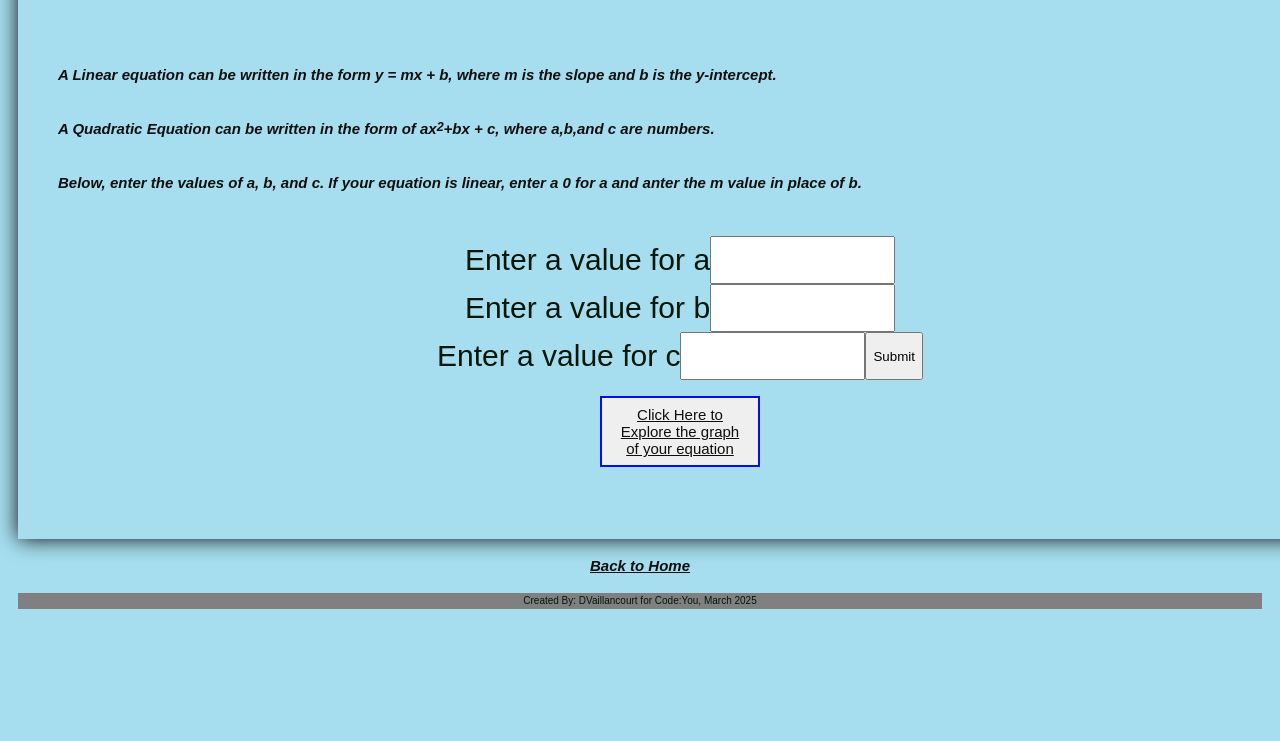
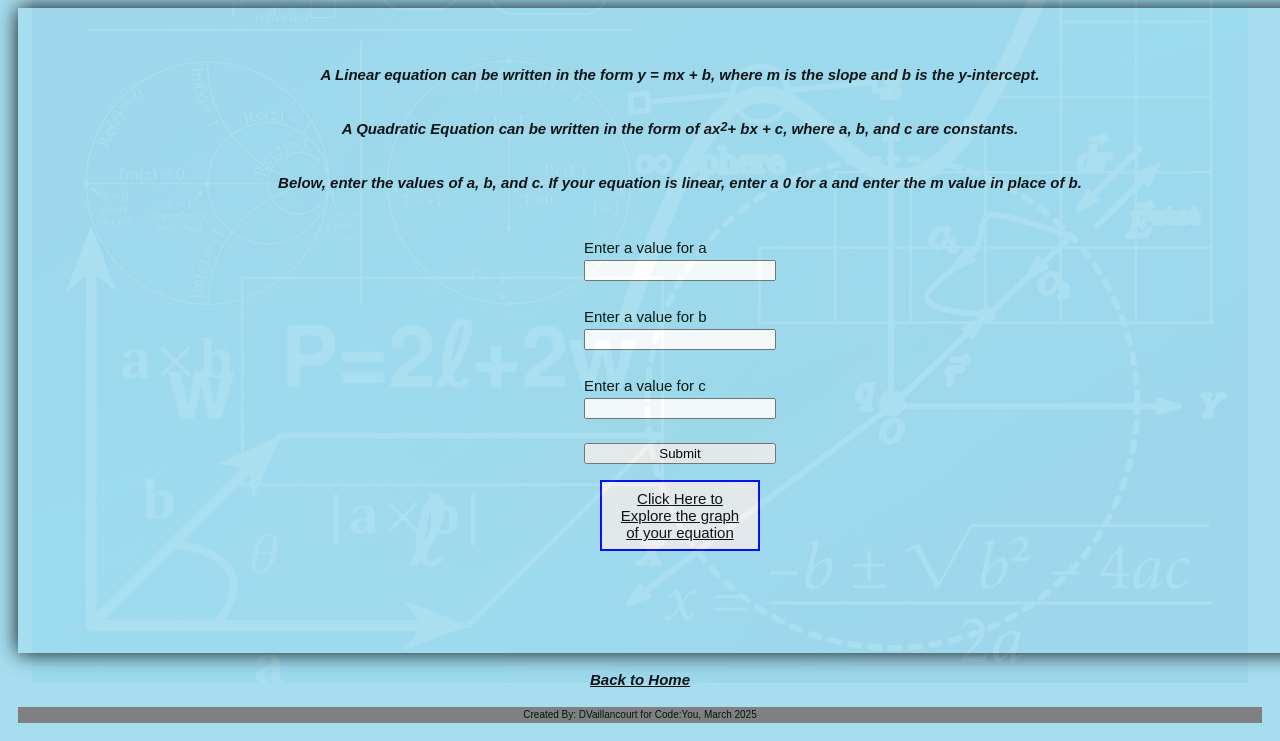
Before and after one commit to DianeVail/MathYourWay, a plain HTML site: page solvingequationtool.html in a window 1280 px wide. Shown: the part 117-858 px from the top of the page. Before the commit the page ends 800 px from the top, so only its background shows below. Drawn offline with Linux system fonts and the light colour scheme.

Commit message:
final changes in js and html files.  Cleaned up CSS

```diff
--- a/css/style.css
+++ b/css/style.css
@@ -9,6 +9,21 @@ body {
 	font-size: 20px;
 	line-height: 1.6;
 	background-color: rgb(166, 222, 240);
+}
+.background-img {
+	background-image : "./images/geometry-1044090_1280.jpg";
+	position: fixed;
+	top: 0;
+	left: 0;
+	width: 100%;
+	height: 100%;
+	background-repeat: no-repeat;
+	background-attachment: fixed;
+	background-size: cover;
+	opacity: 0.05;
+	z-index: auto;
+	pointer-events: none;
+
 }
 
 a, .link-btn {
@@ -40,9 +55,9 @@ a:hover {
 	flex-direction: column;
 	flex-wrap: wrap;
 	font-size: 15px;
-	justify-content: left;
+	justify-content: center;
 	padding: 2.5rem;
-	width: 100%;
+	width: 90%;
 }
 
 .input {
@@ -81,12 +96,23 @@ p, .fact-text {
 	width: fit-content;
 }
 
+.input-container {
+	display: flex;
+    flex-direction: column;
+	flex-wrap: wrap;
+	justify-content: center;
+	margin-inline: 25%;
+	padding: 1rem 1rem;
+	margin-top: 10px;
+	width: fit-content;
+}
+
 .photo-img {
 	display: flex;
 	flex-wrap: wrap;
 	justify-content:center;
-	margin: auto;
-	width: fit-content;
+	margin: ;
+	width:;
 }
 
 .footer {
@@ -104,6 +130,20 @@ p, .fact-text {
 		font-size: 40px;
 		line-height: 1.6;
 		background-color: rgb(166, 222, 240);
+	}
+	.background-img {
+		background-image : "./images/geometry-1044090_1280.jpg";
+		display:flex;
+		justify-content: center;
+		background-repeat: no-repeat;
+     	background-size: cover;
+		opacity: 0.05;
+		z-index: auto;
+		pointer-events: none;
+
+
+
+
 	}
 
 	a, link-btn {
@@ -135,8 +175,7 @@ p, .fact-text {
 		display: flex;
 		flex-direction: row;
 		flex-wrap: wrap;
-		font-size: 30px;
-		justify-content: left;
+		justify-content: center;
 		padding: 2.5rem;
 		width: 100%;
 	}
@@ -163,7 +202,7 @@ p, .fact-text {
 		display:flex;
 		margin: 1rem;
 		max-width: 10rem;
-		padding: ;
+
 	}
 
 	.btn-container {
--- a/geogebragraphing.html
+++ b/geogebragraphing.html
@@ -11,14 +11,19 @@
       </head>
       <body>
         <title>Geometry Sketching Tool</title>
-        <div class = "mathpages">Welcome to the Geogebra Graphing Calculator!</p>
+        <div class = "header">Welcome to the Geogebra Graphing Calculator!</div>
+        <div class="background-img"><img src="./images/geometry-1044090_1280.jpg" alt="Math Image"></div>
+
         <p>Enter an equation below to see the graph.<br>When you are finished you can save your work or just exit the app.</p>
-        <script src="https://www.geogebra.org/apps/deployggb.js"></script>
+        <div class = "mathpages">
+          <script src="https://www.geogebra.org/apps/deployggb.js"></script>
         <div id="ggb-element"></div>
+
+      </div>
+      <p><a href="./index.html">Back to Home</a></p>
 
 
 
-        <p><a href="./index.html">Back to Home</a></p>
         <div class = "footer">© 2025 GeoGebra®<br><a href ="https://www.geogebra.org/"> https://www.geogebra.org/</a></div>
     </body>
     <script src="./js/geogebragraphing.js"></script>
--- a/js/index.js
+++ b/js/index.js
@@ -4,7 +4,7 @@
 
 const mathFactElement = document.querySelector(".fact-text");
 
-async function getTrivia() {
+async function getRandom() {
     try {
         const res = await fetch("http://numbersapi.com/random/math?json");
         const data = await res.json()
@@ -15,4 +15,4 @@ async function getTrivia() {
     }
 }
 
-getTrivia();
+getRandom();
--- a/js/pythagoreanthm.js
+++ b/js/pythagoreanthm.js
@@ -10,9 +10,9 @@ const message = document.getElementById("message") //outputs a message
 
 let result = "";
 
-
 function checkValues() {  //Check to make sure input is valid
     let answer = " ";
+    let final = "Math.pow(a, 2) + Math.pow(b, 2) = Math.pow(c, 2)";
     let legA = 0;
     let legB = 0;
     let result = " ";
@@ -32,8 +32,8 @@ function checkValues() {  //Check to make sure input is valid
         message.innerText = result;  //Outputs a blank response if not a triple
 
         if (legA %1 === 0 && legB %1 === 0 && answer %1 === 0) {
-            result = "Congratulations!  You have found a Pythagorean Triple!!! A Pythagorean triple consists of three positive integers a, b, and c, such that a2 + b2 = c2.  A triangle whose side lengths are a Pythagorean triple is a right triangle and called a Pythagorean triangle.";
-            message.innerText = result;
+        result = "Congratulations!  You have found a Pythagorean Triple!!  A Pythagorean triple consists of three positive integers a, b, and c, such that a^2 + b^2 = c^2.  A triangle whose side lengths are a Pythagorean triple is a right triangle and called a Pythagorean triangle."
+        message.innerText = result;
     }
 }
 }
--- a/js/solvingequationtool.js
+++ b/js/solvingequationtool.js
@@ -26,7 +26,7 @@ function checkValues() {
     if (legA > 0){  //Checks for a positive leading coeff.
         let roots = (legB * legB)-(4 * legA * legC);  //Checks for imaginary roots
             if (roots < 0){
-            result = "The graph is a parabola that opens up, and the x-intercepts are imaginary";
+            result = "The graph is a parabola that opens up, and the x-intercepts are imaginary.  This means there are no real solutions to this equation and the graph does not cross the x-axis.";
             message.innerText = result;
 
             } else {  //Solves for x using the Quadriatic Formula
@@ -40,7 +40,7 @@ function checkValues() {
         } else if (legA < 0){//Checks for a negative leading coeff.
             let roots = (legB*legB) - (legA*legC*4);
                 if (roots < 0){
-                result = "The graph is a parabola that opens down, and the x-intercepts are imaginary";
+                result = "The graph is a parabola that opens down, and the x-intercepts are imaginary.  This means there are no real solutions to this equation and the graph does not cross the x-axis.";
                 message.innerText = result;
             } else { //Solves for x using the Quadriatic Formula
                 intercept1 = (-legB + Math.sqrt(roots)) / 2 * legA;
--- a/solvingequationtool.html
+++ b/solvingequationtool.html
@@ -8,13 +8,17 @@
         <link href="./css/style.css" rel="stylesheet" type="text/css" />
 
         <title>Solving Equation Tool</title>
-        <div class = "mathpages">
-            <div class = "header">Math Equation Solver</div>
+
+            <div class = "header">Properties of Equations</div>
+            <div class="background-img"><img src="./images/geometry-1044090_1280.jpg" alt="Math Image"></div>
+            <div class = "mathpages">
             <p>A Linear equation can be written in the form y = mx + b, where m is the slope and b is the y-intercept.</p>
-            <p>A Quadratic Equation can be written in the form of ax<sup>2</sup> +bx + c, where a,b,and c are numbers.</p>
-            <p>Below, enter the values of a, b, and c.  If your equation is linear, enter a 0 for a and anter the m value in place of b.</p>
+            <p>A Quadratic Equation can be written in the form of ax<sup>2</sup> + bx + c, where a, b, and c are constants.</p>
+            <p>Below, enter the values of a, b, and c.  If your equation is linear, enter a 0 for a and enter the m value in place of b.</p>
 
-            <div class = "btn-container">
+
+            <div class = "input-container">
+
                 <label for="side-a">Enter a value for a</label>
                 <input type="number" id="side-a" name=""><br>
 
```
Also changed, not shown: geogebrageometry.html (+4 -1 lines), index.html (+10 -7 lines), pythagoreanthm.html (+4 -4 lines), images/geometry-1044090_1280.jpg (added).
